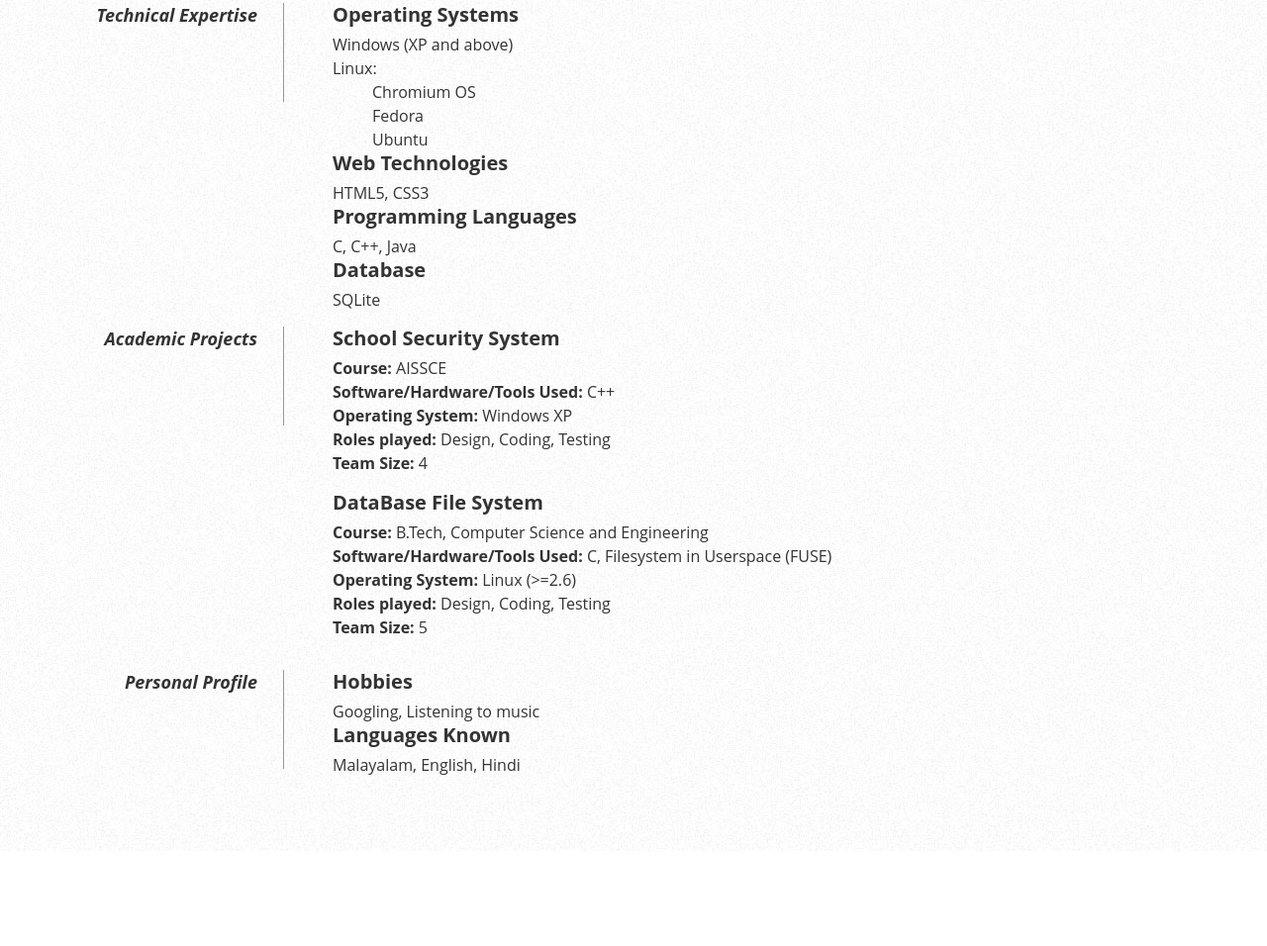
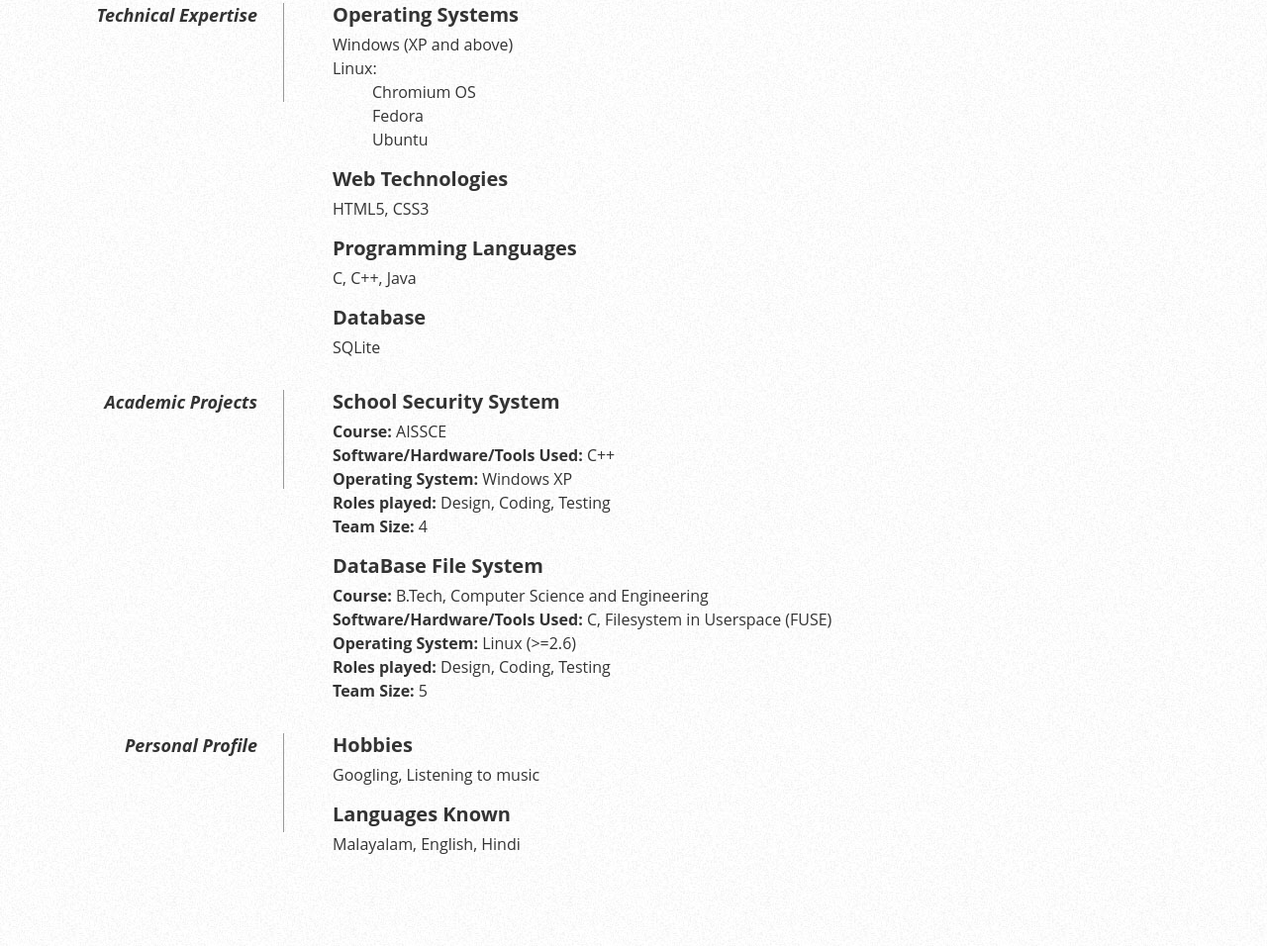
Before and after one commit to dhaneshkinfolk/dhaneshkinfolk.github.io, a plain HTML site: page index.html in a window 1280 px wide. Shown: the part 730-1686 px from the top of the page at 99% size. Before the commit the page ends 1590 px from the top, so only its background shows below. Drawn offline with Linux system fonts and the light colour scheme.

Commit message:
spacing adjusted using paragraphs

```diff
--- a/index.html
+++ b/index.html
@@ -68,6 +68,7 @@
             <dt>Technical Expertise</dt>
             <dd>
                 <h2>Operating Systems</h2>
+                <p>
                     Windows (XP and above)<br />
                     <span style="display:inline-block; text-align:left;">
                         Linux:<br />
@@ -75,18 +76,21 @@
                         <span style="margin-left:2.5em;">Fedora</span><br />
                         <span style="margin-left:2.5em;">Ubuntu</span><br />
                     </span>
+                </p>
             </dd>
 
-            <dd><h2>Web Technologies</h2>
-                HTML5, CSS3
+            <dd>
+                <h2>Web Technologies</h2>
+                <p>HTML5, CSS3</p>
             </dd>
 
-            <dd><h2>Programming Languages</h2>
-                C, C++, Java
+            <dd>
+                <h2>Programming Languages</h2>
+                <p>C, C++, Java</p>
             </dd>
 
             <dd><h2>Database</h2>
-                SQLite
+                <p>SQLite</p>
             </dd>
 
             <dd class="clear"></dd>
@@ -113,8 +117,8 @@
             <dd class="clear"></dd>
 
             <dt>Personal Profile</dt>
-            <dd><h2>Hobbies</h2>Googling, Listening to music</dd>
-            <dd><h2>Languages Known</h2>Malayalam, English, Hindi</dd>
+            <dd><h2>Hobbies</h2><p>Googling, Listening to music</p></dd>
+            <dd><h2>Languages Known</h2><p>Malayalam, English, Hindi</p></dd>
 
             <dd class="clear"></dd>
         </dl>
```
Lines whose indentation alone changed are shown as unchanged.
